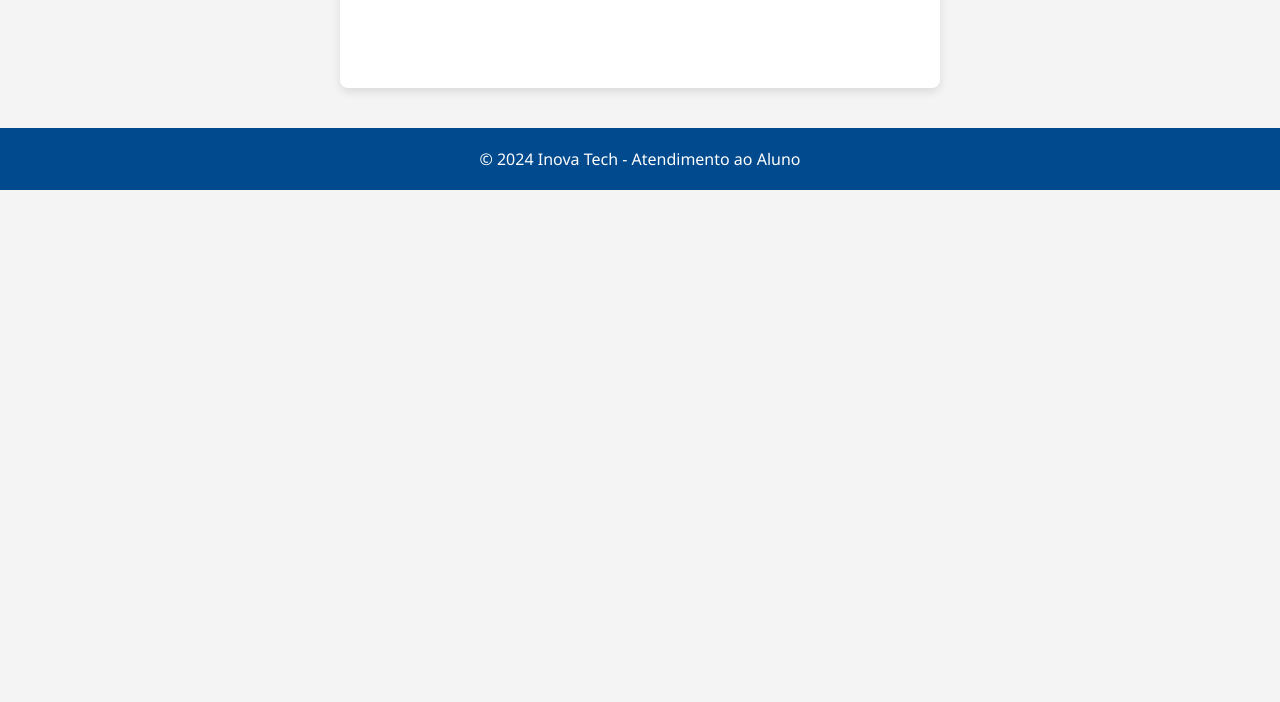
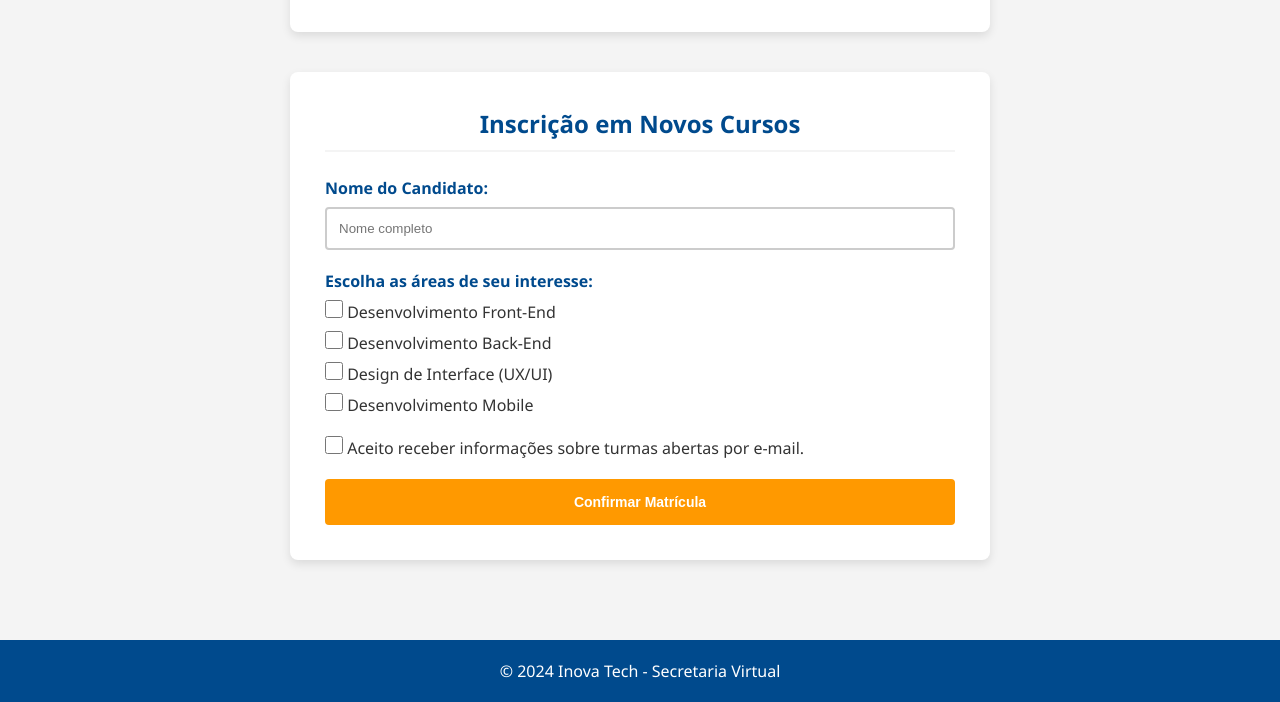
Before and after one commit to nathan-santoss/SENAC-AULAS, a plain HTML site: page Web-UC7/inova-tech/secretaria.html in a window 1280 px wide. Shown: the part 610-1312 px from the top of the page. Before the commit the page ends 800 px from the top, so only its background shows below. Drawn offline with Linux system fonts and the light colour scheme.

Commit message:
:books: att

```diff
--- a/Web-UC7/inova-tech/secretaria.html
+++ b/Web-UC7/inova-tech/secretaria.html
@@ -4,7 +4,7 @@
 <head>
     <meta charset="UTF-8">
     <meta name="viewport" content="width=device-width, initial-scale=1.0">
-    <title>Inova Tech - Secretaria</title>
+    <title>Inova Tech - Secretaria e Matrícula</title>
     <style>
         * {
             margin: 0;
@@ -51,21 +51,29 @@
             color: #ff9900;
         }
 
-        .container-formulario {
+        /* Container principal que abriga múltiplos formulários */
+        .container-central {
             flex: 1;
             width: 90%;
-            max-width: 600px;
+            max-width: 700px;
             margin: 40px auto;
+        }
+
+        .secao-formulario {
             background: #ffffff;
             padding: 35px;
             border-radius: 8px;
             box-shadow: 0 4px 10px rgba(0, 0, 0, 0.1);
+            margin-bottom: 40px;
+            /* Espaço entre um formulário e outro */
         }
 
         .titulo-formulario {
             color: #004a8d;
             text-align: center;
             margin-bottom: 25px;
+            border-bottom: 2px solid #f4f4f4;
+            padding-bottom: 10px;
         }
 
         .campo-grupo {
@@ -86,6 +94,23 @@
             border-radius: 4px;
             outline: none;
             transition: border-color 0.3s;
+        }
+
+        /* Estilo para Checkboxes */
+        .checkbox-container {
+            display: flex;
+            align-items: center;
+            gap: 10px;
+            margin-bottom: 10px;
+            cursor: pointer;
+            font-weight: normal !important;
+            color: #333 !important;
+        }
+
+        .checkbox-input {
+            width: 18px;
+            height: 18px;
+            cursor: pointer;
         }
 
         .entrada-input:focus:invalid {
@@ -137,12 +162,14 @@
         </nav>
     </header>
 
-    <main class="container-formulario">
+    <main class="container-central">
+
+        <section class="secao-formulario">
             <h2 class="titulo-formulario">Solicitações Acadêmicas</h2>
             <form action="#">
                 <div class="campo-grupo">
                     <label>Nome Completo:</label>
-                <input type="text" class="entrada-input" required>
+                    <input type="text" class="entrada-input" placeholder="Seu nome aqui" required>
                 </div>
                 <div class="campo-grupo">
                     <label>Tipo de Serviço:</label>
@@ -159,10 +186,55 @@
                 </div>
                 <button type="submit" class="botao-enviar">Enviar Requerimento</button>
             </form>
+        </section>
+
+        <section class="secao-formulario">
+            <h2 class="titulo-formulario">Inscrição em Novos Cursos</h2>
+            <form action="#">
+                <div class="campo-grupo">
+                    <label>Nome do Candidato:</label>
+                    <input type="text" class="entrada-input" placeholder="Nome completo" required>
+                </div>
+
+                <div class="campo-grupo">
+                    <label>Escolha as áreas de seu interesse:</label>
+
+                    <label class="checkbox-container">
+                        <input type="checkbox" class="checkbox-input" name="opcao" value="frontend">
+                        Desenvolvimento Front-End
+                    </label>
+
+                    <label class="checkbox-container">
+                        <input type="checkbox" class="checkbox-input" name="opcao" value="backend">
+                        Desenvolvimento Back-End
+                    </label>
+
+                    <label class="checkbox-container">
+                        <input type="checkbox" class="checkbox-input" name="opcao" value="ux">
+                        Design de Interface (UX/UI)
+                    </label>
+
+                    <label class="checkbox-container">
+                        <input type="checkbox" class="checkbox-input" name="opcao" value="mobile">
+                        Desenvolvimento Mobile
+                    </label>
+                </div>
+
+                <div class="campo-grupo">
+                    <label class="checkbox-container">
+                        <input type="checkbox" class="checkbox-input" required>
+                        Aceito receber informações sobre turmas abertas por e-mail.
+                    </label>
+                </div>
+
+                <button type="submit" class="botao-enviar">Confirmar Matrícula</button>
+            </form>
+        </section>
+
     </main>
 
     <footer class="rodape-institucional">
-        <p>© 2024 Inova Tech - Atendimento ao Aluno</p>
+        <p>© 2024 Inova Tech - Secretaria Virtual</p>
     </footer>
 </body>
 
```
Lines whose indentation alone changed are shown as unchanged.
